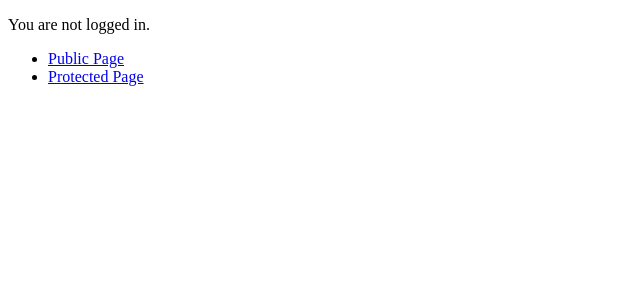
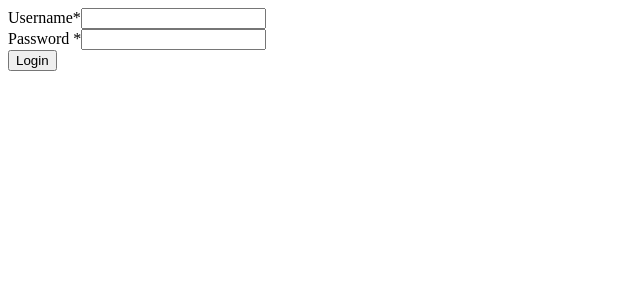
Before and after one commit to gingerwilliams/shrinkwrap, a React app: page / in a window 1280 px wide. Shown: the top 300 px of the page, without its empty margins (0-640 px from the left). Built offline with nearby package versions, Linux system fonts and the light colour scheme; the HTML template or start-up script is replaced by a standard one.

Commit message:
login test

```diff
--- a/src/components/App.jsx
+++ b/src/components/App.jsx
@@ -1,108 +1,71 @@
 import React from "react";
-import {
-    HashRouter as Router,
-    Route,
-    Link,
-    Redirect,
-    withRouter
-} from "react-router-dom";
-import Public from "./Public";
-import Protected from "./Protected";
+
 
 class App extends React.Component {
+
+
+
+    constructor(props) {
+        super(props);
+        this.state = {
+            username: "",
+            password: ""
+        };
+        this.handleChange = this.handleChange.bind(this);
+        this.handleSubmit = this.handleSubmit.bind(this);
+    }
+
+    handleChange = (event) => {
+        console.log("change");
+        const target = event.target;
+        const value = target.value;
+        const name = target.name;
+
+        this.setState({
+            // username: event.target.value,
+            // password: event.target.value
+            [name]: value
+        });
+    }
+
+    handleSubmit(event) {
+        console.log(this.state);
+        event.preventDefault();
+        return (this.state.username === "test") && ( this.state.password === "123") ? console.log("youre logged in") : console.log("invalid");
+    }
+
     render() {
         return (
-            <Router>
-                <div>
-                    <AuthButton />
-                    <ul>
-                        <li>
-                            <Link to="/public">Public Page</Link>
-                        </li>
-                        <li>
-                            <Link to="/protected">Protected Page</Link>
-                        </li>
-                    </ul>
-                    <Route path="/public" component={Public} />
-                    <Route path="/login" component={Login} />
-                    <PrivateRoute path="/protected" component={Protected} />
+            <form onSubmit={this.handleSubmit} action="#" className="tile tile_box tile_border" style={{'width': '400px'}}>
+
+                <div className="input-text_box">
+	                <label className="label_text label_box">Username<span className="label_required">*</span></label>
+                    <input
+                        name="username"
+                        type="text"
+                        username={this.state.username}
+                        onChange={this.handleChange}
+                        className="input-text_border input-text_text input-text_theme"
+                    />
+	            </div>
+
+                <div className="input-password input-password_box">
+                    <label className="label_text label_box">Password <span className="label_required">*</span></label>
+                    <input
+                        name="password"
+                        type="password"
+                        password={this.state.password}
+                        onChange={this.handleChange}
+                        className="input-text_border input-text_text input-text_theme"
+                    />
                 </div>
-            </Router>
-        );
-    }
-}
 
-const fakeAuth = {
-    isAuthenticated: false,
-    authenticate(cb) {
-        this.isAuthenticated = true;
-        setTimeout(cb, 100); // fake async
-    },
-    signout(cb) {
-        this.isAuthenticated = false;
-        setTimeout(cb, 100);
-    }
-};
+                <button className="button button_box button__center button_theme" type="submit" value="Submit">
+                    <span className="button_text button_theme__text">Login</span>
+                </button>
 
-const AuthButton = withRouter(
-    ({ history }) =>
-        fakeAuth.isAuthenticated ? (
-            <p>
-                Welcome!{" "}
-                <button
-                    onClick={() => {
-                        fakeAuth.signout(() => history.push("/"));
-                    }}
-                >
-                    Sign out
-                </button>
-            </p>
-        ) : (
-            <p>You are not logged in.</p>
+            </form>
         )
-);
-
-function PrivateRoute({ component: Component, ...rest }) {
-    return (
-        <Route
-            {...rest}
-            render={props =>
-                fakeAuth.isAuthenticated ? (
-                    <Component {...props} />
-                ) : (
-                    <Redirect
-                        to={{
-                            pathname: "/login",
-                            state: { from: props.location }
-                        }}
-                    />
-                )
-            }
-        />
-    );
-}
-
-class Login extends React.Component {
-    state = { redirectToReferrer: false };
-
-    login = () => {
-        fakeAuth.authenticate(() => {
-            this.setState({ redirectToReferrer: true });
-        });
-    };
-
-    render() {
-        let { from } = this.props.location.state || { from: { pathname: "/" } };
-        let { redirectToReferrer } = this.state;
-
-        if (redirectToReferrer) return <Redirect to={from} />;
-
-        return (
-            <div>
-                <p>You must log in to view the page at {from.pathname}</p>
-                <button onClick={this.login}>Log in</button>
-            </div>
-        );
     }
 }
 
```
Also changed, not shown: 2 other files (tests, documents, lock files or other folders).
